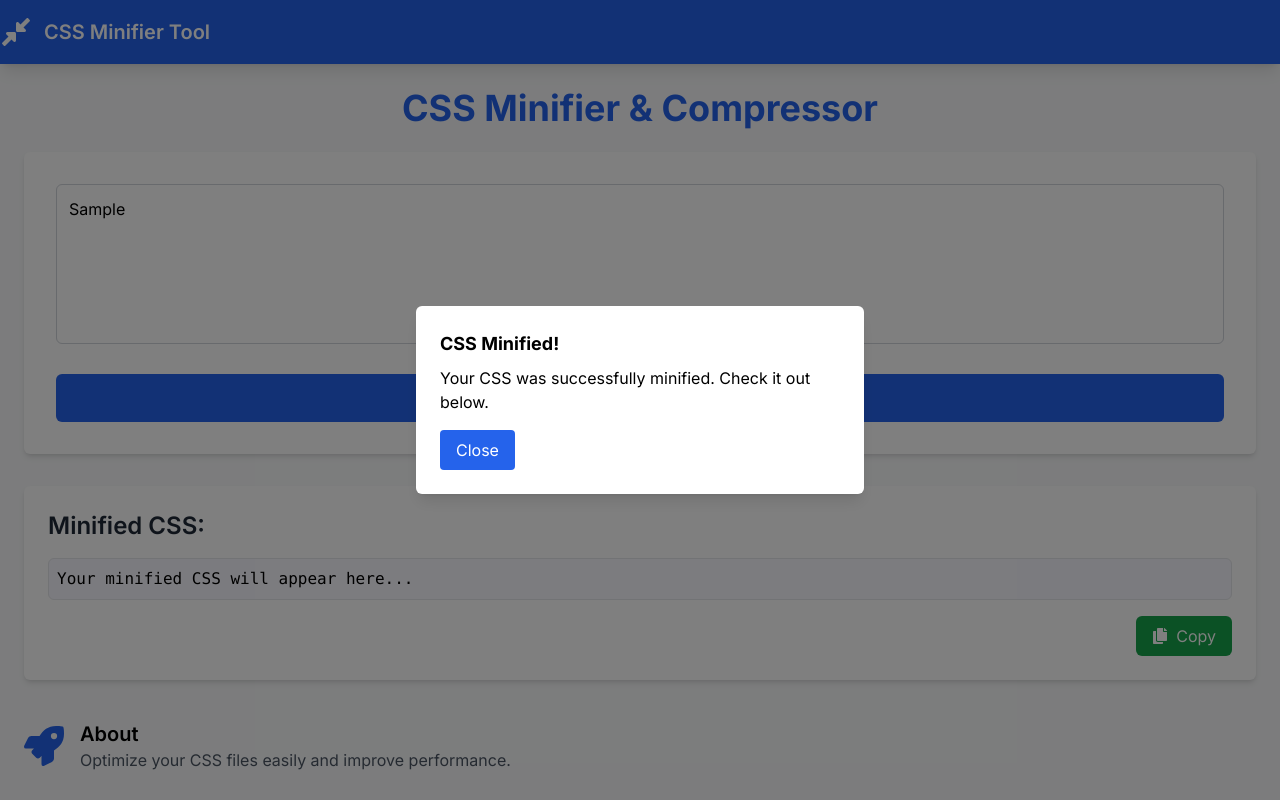
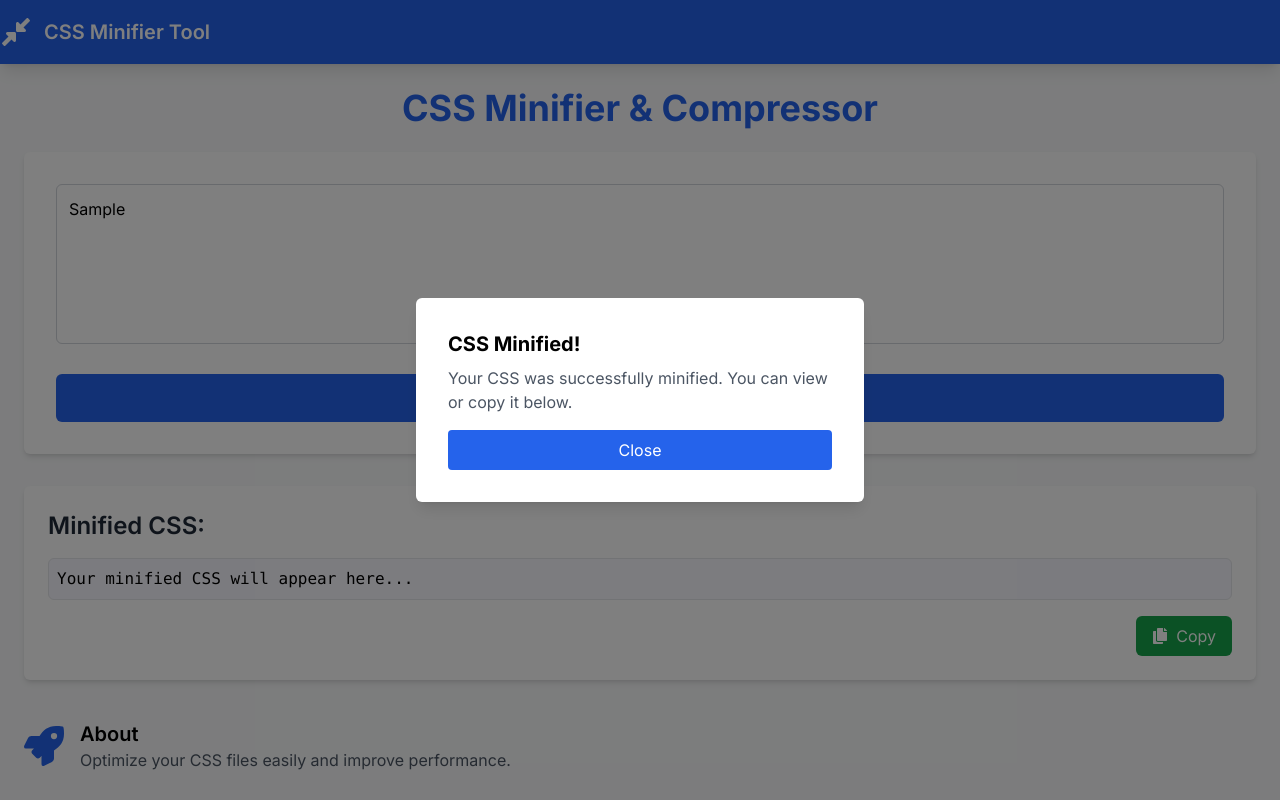
Before and after one commit to ltxstudio/css-minifier, a Next.js app: page / in a window 1280 px wide. Both pictures are taken after typing "Sample" into the empty fields and a click on the button "Minify CSS". Shown: the top 800 px of the page. Built offline with nearby package versions, Linux system fonts and the light colour scheme.

Commit message:
Update Modal.js

```diff
--- a/components/Modal.js
+++ b/components/Modal.js
@@ -4,19 +4,19 @@ import { motion } from 'framer-motion';
 export default function Modal({ isOpen, setIsOpen }) {
   return (
     <Dialog open={isOpen} onClose={() => setIsOpen(false)} className="fixed z-50 inset-0">
-      <div className="flex items-center justify-center min-h-screen bg-black bg-opacity-50">
+      <div className="flex items-center justify-center min-h-screen bg-black bg-opacity-50 px-4">
         <motion.div
           initial={{ scale: 0.9, opacity: 0 }}
           animate={{ scale: 1, opacity: 1 }}
-          className="bg-white p-6 rounded-md shadow-lg max-w-md mx-auto"
+          className="bg-white p-6 md:p-8 rounded-md shadow-lg max-w-md w-full"
         >
-          <Dialog.Title className="text-lg font-bold">CSS Minified!</Dialog.Title>
-          <Dialog.Description className="mt-2">
-            Your CSS was successfully minified. Check it out below.
+          <Dialog.Title className="text-lg md:text-xl font-bold">CSS Minified!</Dialog.Title>
+          <Dialog.Description className="mt-2 text-gray-600">
+            Your CSS was successfully minified. You can view or copy it below.
           </Dialog.Description>
           <button
             onClick={() => setIsOpen(false)}
-            className="bg-blue-600 text-white px-4 py-2 rounded mt-4"
+            className="mt-4 w-full bg-blue-600 hover:bg-blue-700 text-white py-2 px-4 rounded transition"
           >
             Close
           </button>
```
